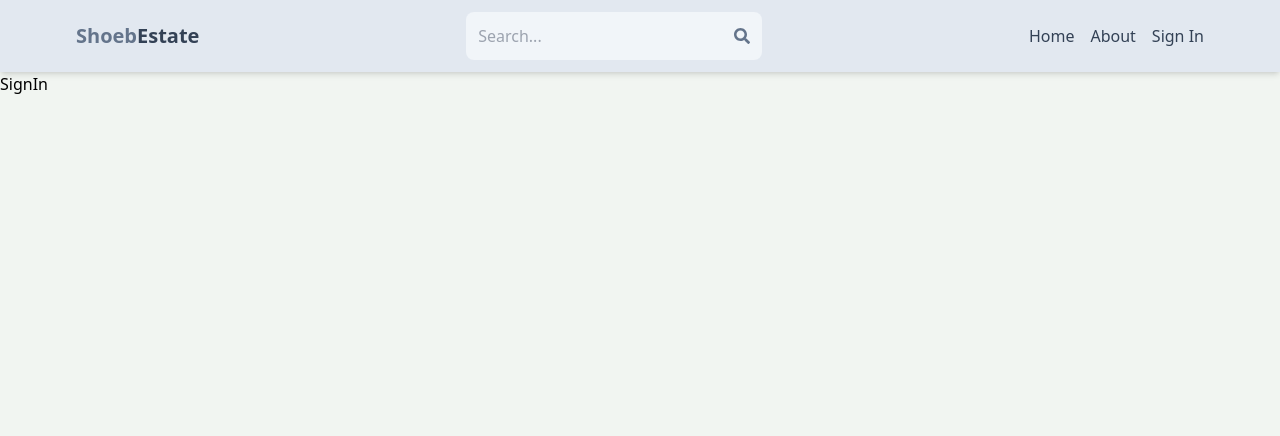
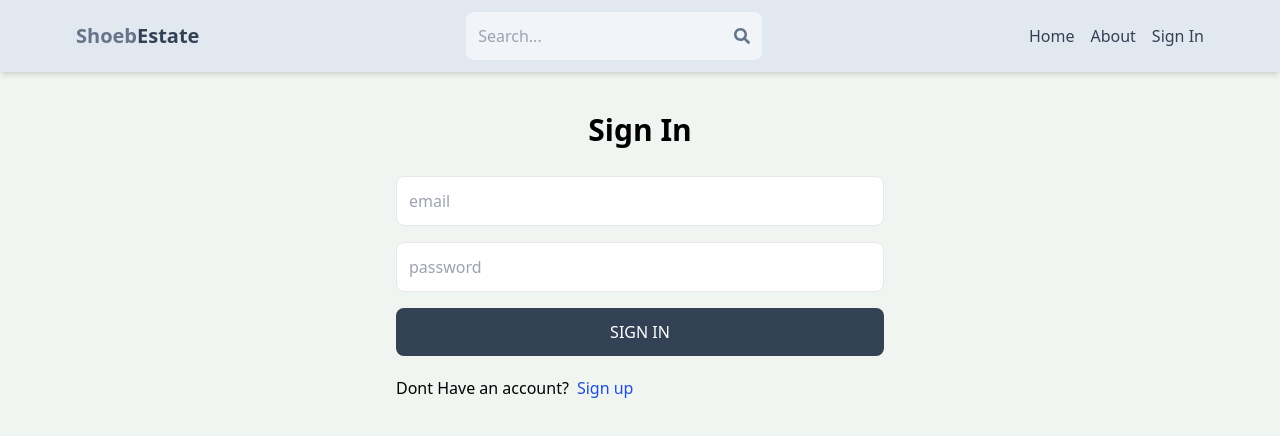
Before and after one commit to mdshoeb8147/estate, a React (Vite) app in the folder client/: page /sign-in in a window 1280 px wide. Shown: the top 436 px of the page. Built offline with nearby package versions, Linux system fonts and the light colour scheme.

Commit message:
sign in functionality

```diff
--- a/client/src/pages/SignIn.jsx
+++ b/client/src/pages/SignIn.jsx
@@ -1,4 +1,75 @@
+import { useState } from "react";
+import { Link, useNavigate } from "react-router-dom";
 const SignIn = () => {
-  return <div>SignIn</div>;
+  const [formData, setFormData] = useState({});
+  const [error, setError] = useState(null);
+  const [loading, setLoading] = useState(false);
+  const navigate = useNavigate();
+
+  const handleChange = (e) => {
+    setFormData({ ...formData, [e.target.id]: e.target.value });
+  };
+  const handleSubmit = async (e) => {
+    e.preventDefault();
+    try {
+      setLoading(true);
+
+      const res = await fetch("/api/auth/signin", {
+        method: "POST",
+        headers: {
+          "Content-Type": "application/json",
+        },
+        body: JSON.stringify(formData),
+      });
+      const data = await res.json();
+      if (data.success === false) {
+        setError(data.message);
+        setLoading(false);
+        return;
+      }
+
+      setLoading(false);
+      setError(null);
+      navigate("/");
+    } catch (error) {
+      setError(error.message);
+      setLoading(false);
+    }
+  };
+
+  return (
+    <div className="p-3 max-w-lg mx-auto">
+      <h1 className="text-3xl text-center font-semibold my-7"> Sign In</h1>
+      <form onSubmit={handleSubmit} className="flex flex-col gap-4 ">
+        <input
+          type="email"
+          placeholder="email"
+          className="border p-3 rounded-lg "
+          id="email"
+          onChange={handleChange}
+        />
+        <input
+          type="password"
+          placeholder="password"
+          className="border p-3 rounded-lg "
+          id="password"
+          onChange={handleChange}
+        />
+        <button
+          disabled={loading}
+          className="bg-slate-700 text-white  p-3 rounded-lg uppercase hover:opacity-95 disabled:opacity-80 "
+        >
+          {loading ? "Loading..." : "Sign In"}
+        </button>
+      </form>
+      <div className="flex gap-2 mt-5">
+        <p>Dont Have an account?</p>
+        <Link to="/sign-up" className="text-blue-700">
+          Sign up
+        </Link>
+      </div>
+      {error && <p className="text-red-500 mt-5">{error}</p>}
+    </div>
+  );
 };
 export default SignIn;
```
